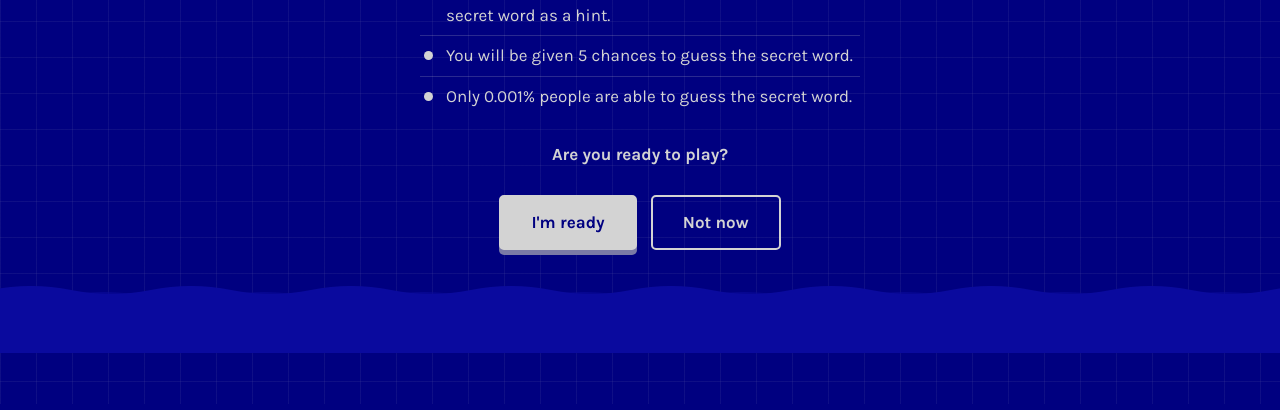
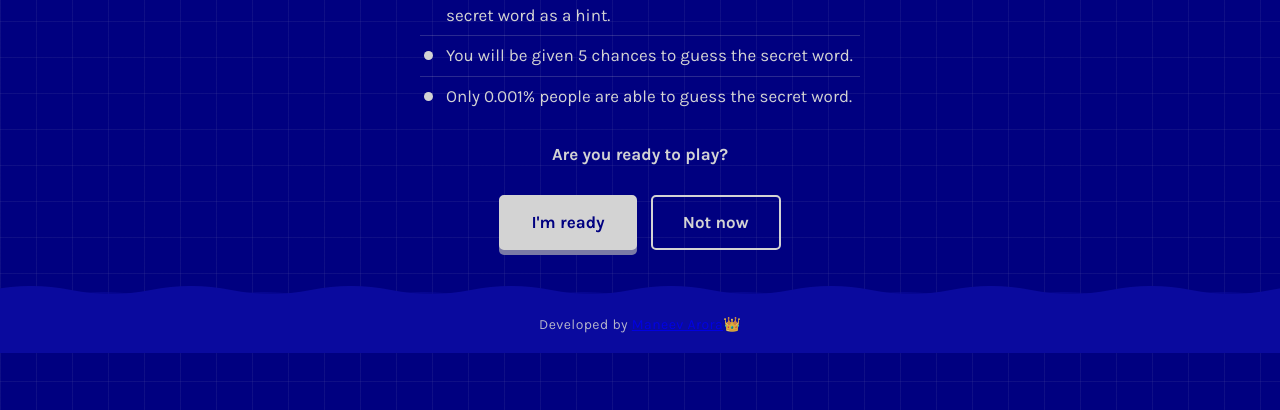
Before and after one commit to MANEEVAR1/Python-Projects, a Flask app: page / in a window 1280 px wide. Shown: the part 447-857 px from the top of the page. Run offline with Flask 3, Linux system fonts and the light colour scheme; some libraries are stand-ins or nearby versions.

Commit message:
Added Developer Byline

```diff
--- a/Spelling_Bridge_WebGame/static/index.html
+++ b/Spelling_Bridge_WebGame/static/index.html
@@ -92,6 +92,9 @@
         <button class="btn p" id="back">Back to start</button>
       </div>
     </section>
+
+    <!-- Developer byline -->
+    <footer class="by">Developed by <a href="http://www.linkedin.com/in/maneev-arora">Maneev Arora</a>👑</footer>
   </div>
 
   <script src="words.js"></script>
--- a/Spelling_Bridge_WebGame/static/style.css
+++ b/Spelling_Bridge_WebGame/static/style.css
@@ -675,3 +675,12 @@ p {
 .err.b {
   animation: shake .4s;
 }
+
+.by {
+  margin-top: -96px;
+  padding: 0 16px calc(18px + env(safe-area-inset-bottom,0px));
+  text-align: center;
+  font-size: 14px;
+  letter-spacing: .03em;
+  opacity: .85;
+}
```
